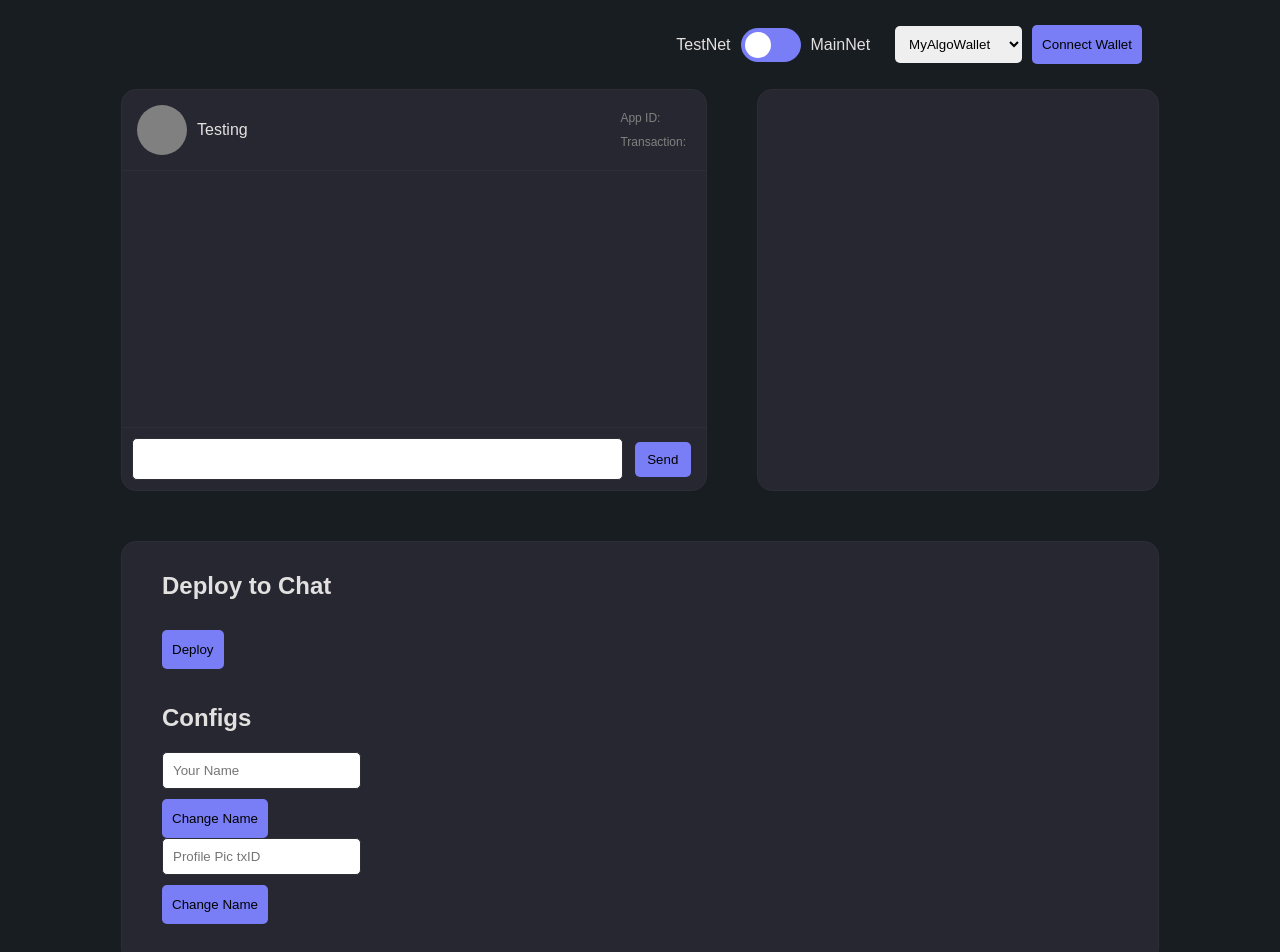
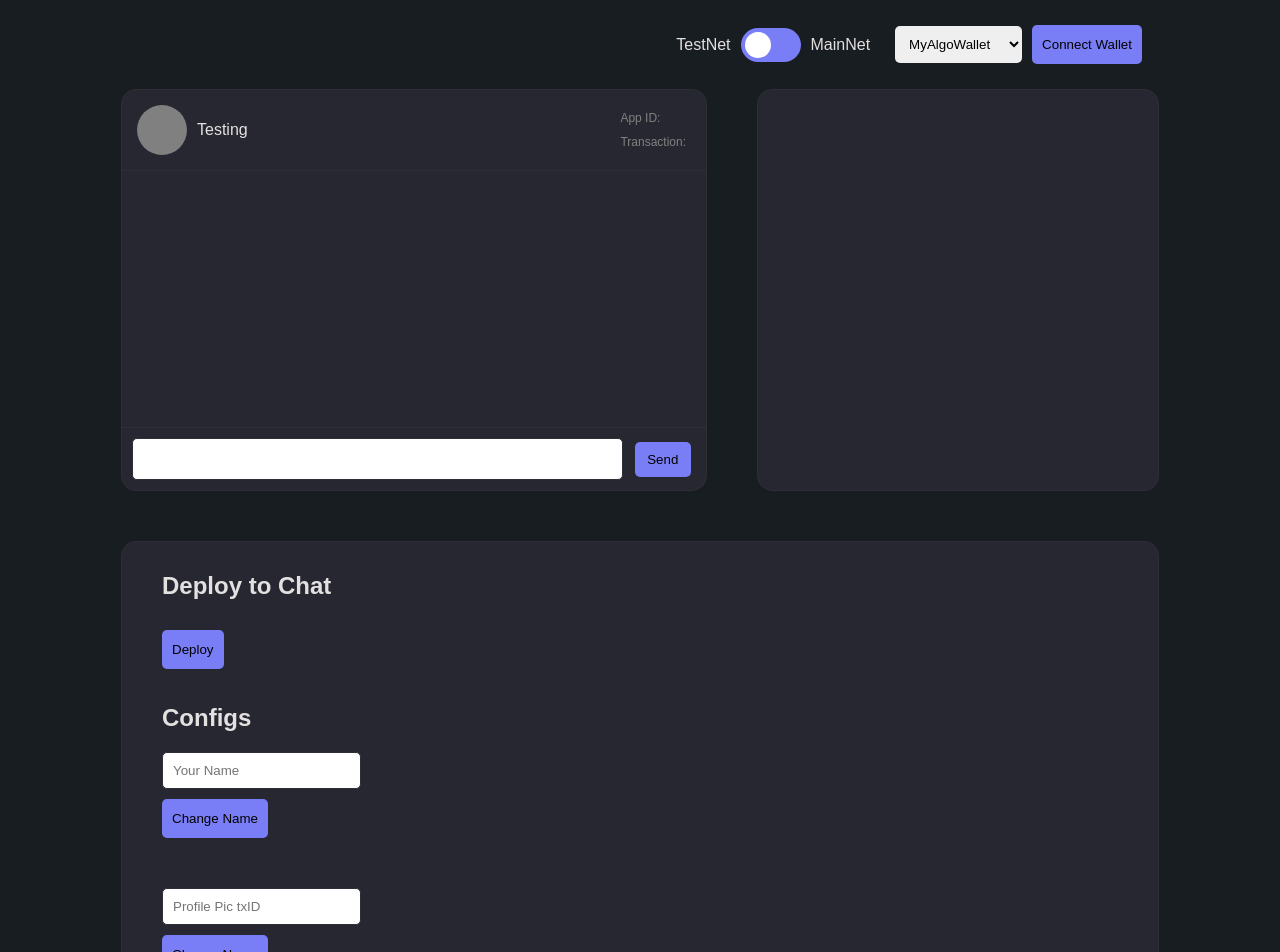
Before and after one commit to landon-thull/algo-chat2, a React (Create React App) app: page / in a window 1280 px wide. Shown: the top 952 px of the page. Built offline with nearby package versions, Linux system fonts and the light colour scheme; what @pipeline-ui-2/pipeline would draw is missing.

Commit message:
fixed config margin

```diff
--- a/src/App.js
+++ b/src/App.js
@@ -32,6 +32,8 @@ class App extends Component {
   constructor(props) {
     super(props);
     this.state = {
+      currentChat: "",
+
       txID: "",
       txIDUrl: "",
       appId: "",
@@ -143,6 +145,8 @@ class App extends Component {
       });
     }
   };
+
+  addFriend = () => {};
 
   makeTxidClick = (txid) => {
     let url = "";
--- a/src/App.scss
+++ b/src/App.scss
@@ -243,6 +243,10 @@ input:checked + .slider:before {
   margin-bottom: 15px;
 }
 
+.config-section {
+  margin-bottom: 50px;
+}
+
 /*Media Queries*/
 @media (max-width: 968px) {
   .wallet-number {
```
